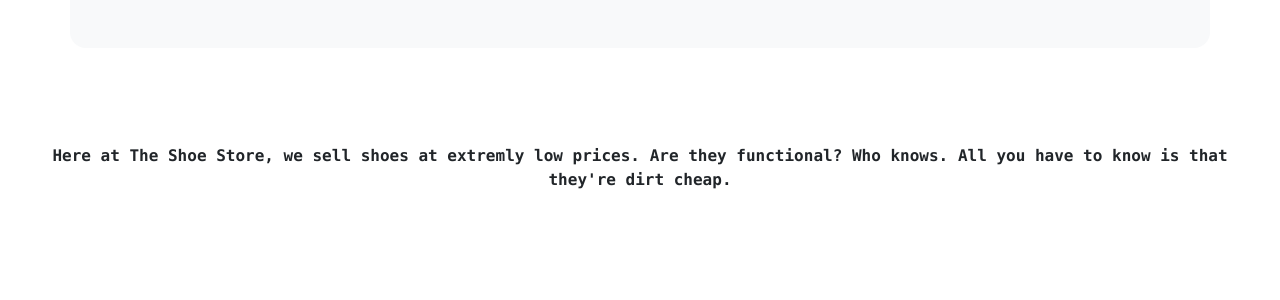
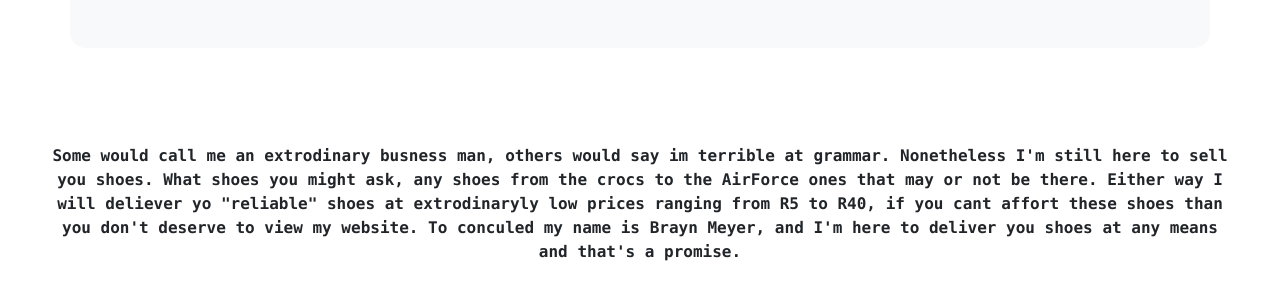
Before and after one commit to Brayn-Meyer/exercise4-html-bootstrap, a plain HTML site: page about.html in a window 1280 px wide. Shown: the part 128-428 px from the top of the page. Drawn offline with nearby package versions, Linux system fonts and the light colour scheme.

Commit message:
Finishing touches added.

```diff
--- a/about.html
+++ b/about.html
@@ -18,7 +18,7 @@
     <main>
         <div class="row text-center ">
             <div class="col-12">
-                <p class="m-5">Here at The Shoe Store, we sell shoes at extremly low prices. Are they functional? Who knows. All you have to know is that they're dirt cheap.</p>
+                <p class="m-5">Some would call me an extrodinary busness man, others would say im terrible at grammar. Nonetheless I'm still here to sell you shoes. What shoes you might ask, any shoes from the crocs to the AirForce ones that may or not be there. Either way I will deliever yo "reliable" shoes at extrodinaryly low prices ranging from R5 to R40, if you cant affort these shoes than you don't deserve to view my website. To conculed my name is <span class="fw-bolder">Brayn Meyer</span>, and I'm here to deliver you shoes at any means and that's a promise.</p>
             </div>
         </div>
     </main>
```
Also changed, not shown: contact.html (+1 -0 lines).
